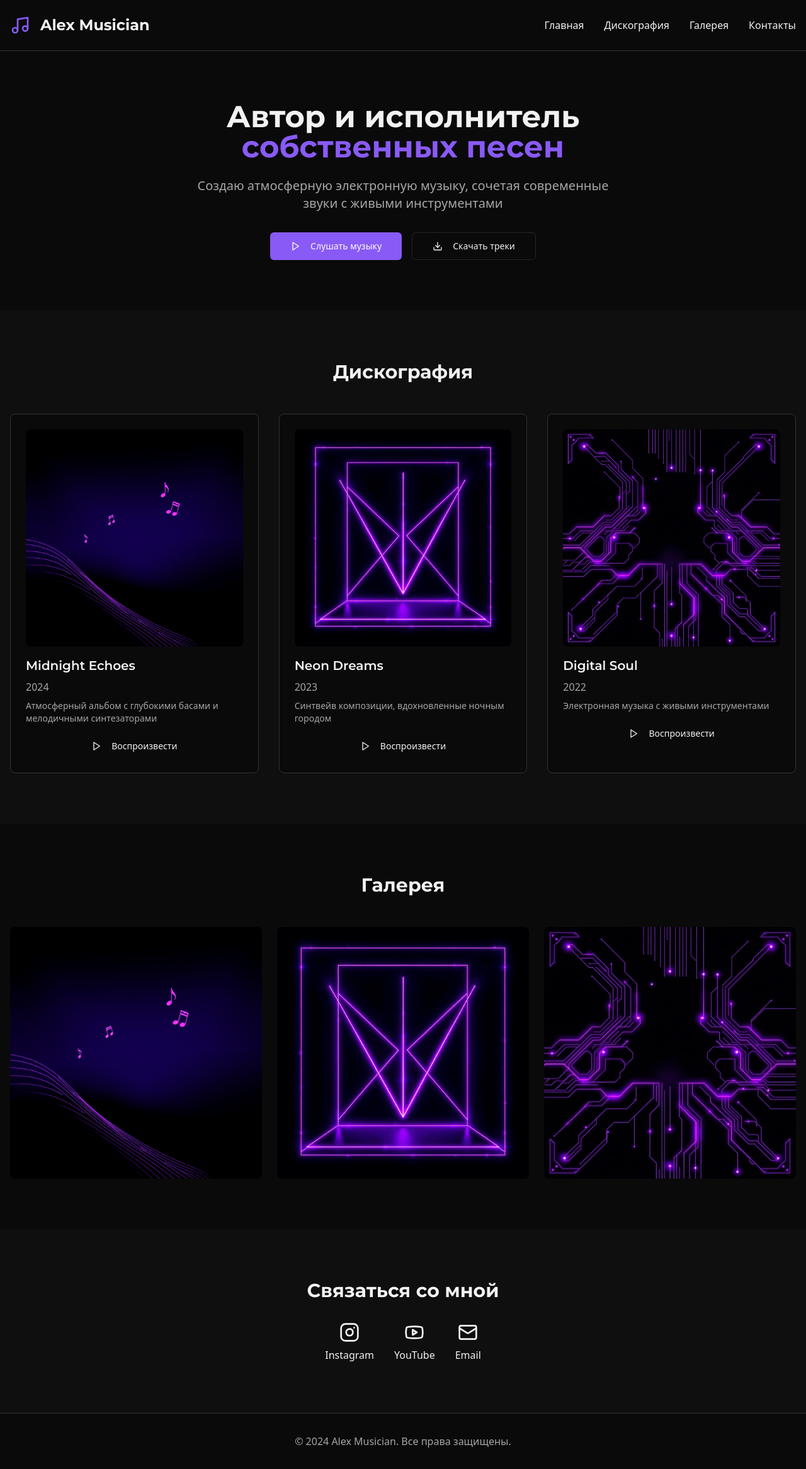
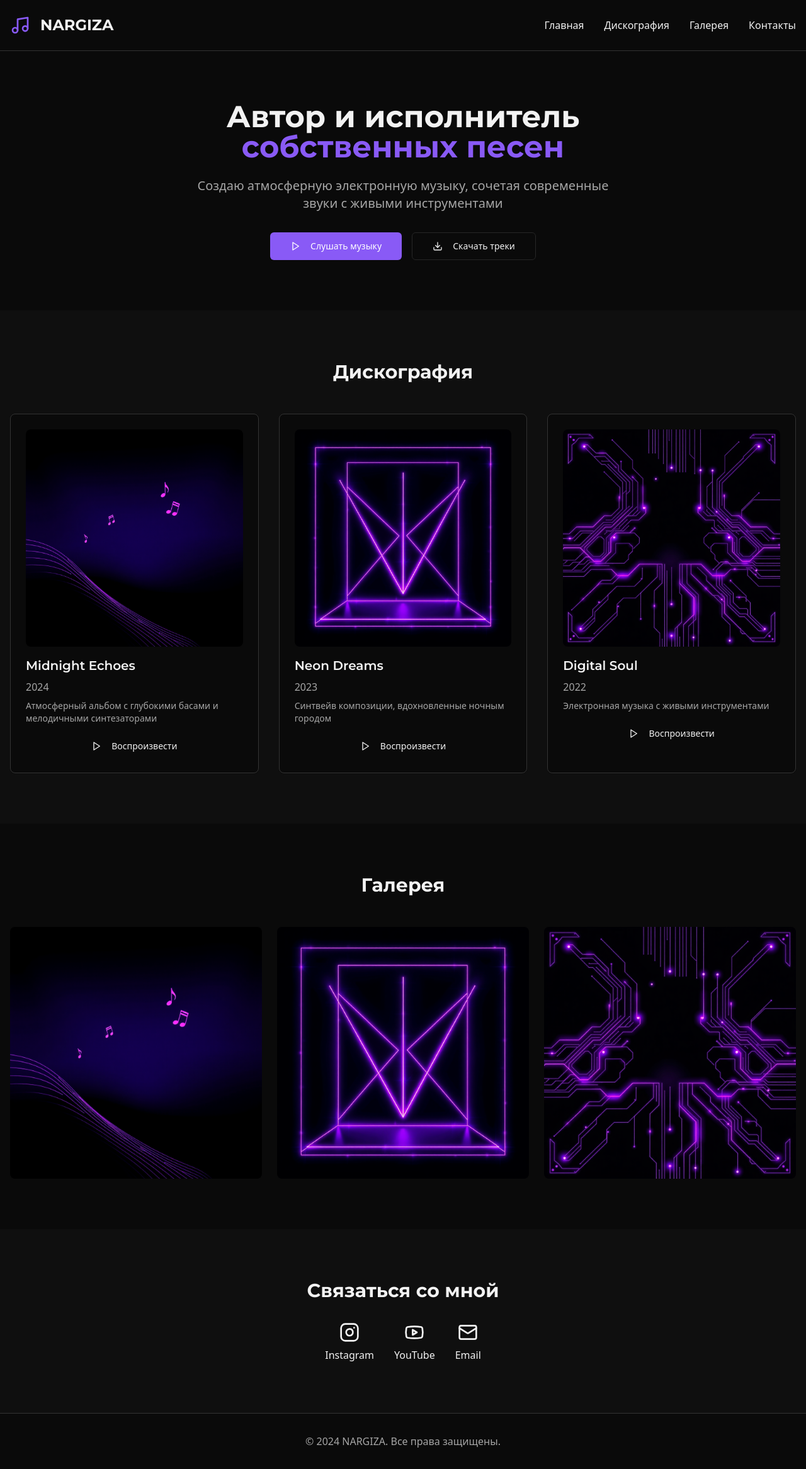
Before and after one commit to pr-poehali-dev/song-creator-portal, a React (Vite) app: page / in a window 1280 px wide. Shown: the whole page at 63% size. Built offline with nearby package versions, Linux system fonts and the light colour scheme.

Commit message:
Обновить исполнителя на NARGIZA

```diff
--- a/src/pages/Index.tsx
+++ b/src/pages/Index.tsx
@@ -40,7 +40,7 @@ const Index = () => {
         <div className="container mx-auto px-4 py-6 flex items-center justify-between">
           <div className="flex items-center space-x-4">
             <Icon name="Music" size={32} className="text-primary" />
-            <h1 className="text-2xl font-bold font-[Montserrat]">Alex Musician</h1>
+            <h1 className="text-2xl font-bold font-[Montserrat]">NARGIZA</h1>
           </div>
           <nav className="hidden md:flex space-x-8">
             <a href="#home" className="hover:text-primary transition-colors">Главная</a>
@@ -146,7 +146,7 @@ const Index = () => {
       <footer className="border-t border-border py-8">
         <div className="container mx-auto px-4 text-center">
           <p className="text-muted-foreground font-[Open_Sans]">
-            © 2024 Alex Musician. Все права защищены.
+            © 2024 NARGIZA. Все права защищены.
           </p>
         </div>
       </footer>
```
